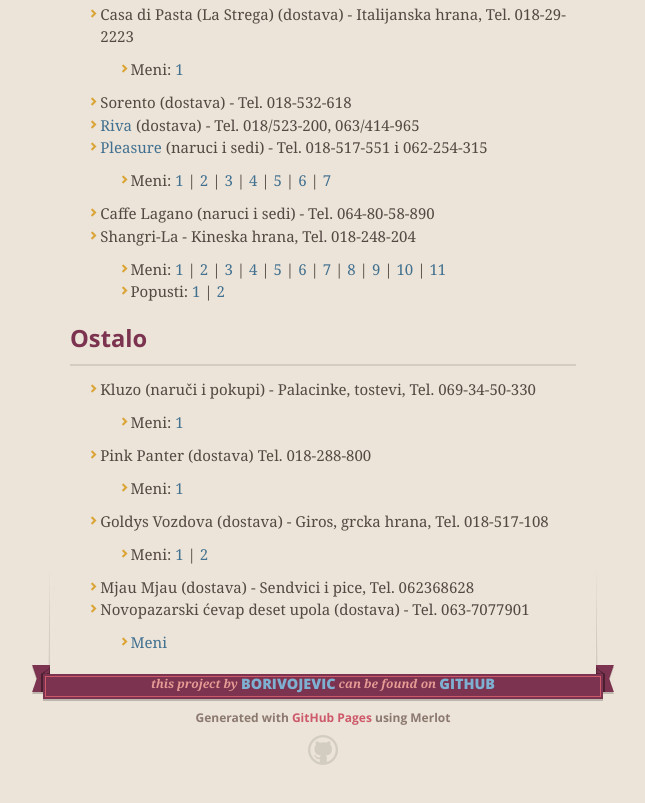
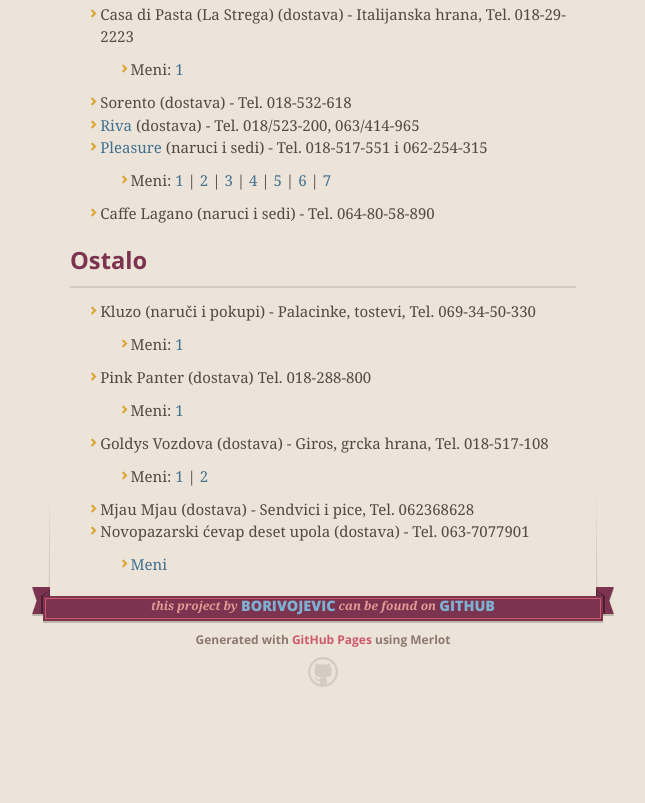
Before and after one commit to borivojevic/restorani-nis, a plain HTML site: page index.html in a window 1280 px wide. Shown: the part 856-1659 px from the top of the page, without its empty margins (317-962 px from the left). After the commit the page ends 1583 px from the top, so only its background shows below. Drawn offline with nearby package versions, Linux system fonts and the light colour scheme.

```diff
--- a/index.html
+++ b/index.html
@@ -140,28 +140,6 @@
 </ul>
 </li>
 <li>Caffe Lagano (naruci i sedi) - Tel. 064-80-58-890</li>
-<li>Shangri-La - Kineska hrana, Tel. 018-248-204
-
-<ul>
-<li>Meni:
-<a href="https://github.com/borivojevic/restorani-nis/raw/master/menu/shangri-la/shangri-la-full-01.jpg" title="Strana 1">1</a> |
-<a href="https://github.com/borivojevic/restorani-nis/raw/master/menu/shangri-la/shangri-la-full-02.jpg" title="Strana 2">2</a> |
-<a href="https://github.com/borivojevic/restorani-nis/raw/master/menu/shangri-la/shangri-la-full-03.jpg" title="Strana 3">3</a> |
-<a href="https://github.com/borivojevic/restorani-nis/raw/master/menu/shangri-la/shangri-la-full-04.jpg" title="Strana 4">4</a> |
-<a href="https://github.com/borivojevic/restorani-nis/raw/master/menu/shangri-la/shangri-la-full-05.jpg" title="Strana 5">5</a> |
-<a href="https://github.com/borivojevic/restorani-nis/raw/master/menu/shangri-la/shangri-la-full-06.jpg" title="Strana 6">6</a> |
-<a href="https://github.com/borivojevic/restorani-nis/raw/master/menu/shangri-la/shangri-la-full-07.jpg" title="Strana 7">7</a> |
-<a href="https://github.com/borivojevic/restorani-nis/raw/master/menu/shangri-la/shangri-la-full-08.jpg" title="Strana 8">8</a> |
-<a href="https://github.com/borivojevic/restorani-nis/raw/master/menu/shangri-la/shangri-la-full-09.jpg" title="Strana 9">9</a> |
-<a href="https://github.com/borivojevic/restorani-nis/raw/master/menu/shangri-la/shangri-la-full-10.jpg" title="Strana 10">10</a> |
-<a href="https://github.com/borivojevic/restorani-nis/raw/master/menu/shangri-la/shangri-la-full-11.jpg" title="Strana 11">11</a>
-</li>
-<li>Popusti:
-<a href="https://raw.github.com/borivojevic/restorani-nis/master/menu/shangri-la/shangri-la-1.jpg" title="Strana 1">1</a> |
-<a href="https://raw.github.com/borivojevic/restorani-nis/master/menu/shangri-la/shangri-la-2.jpg" title="Strana 2">2</a>
-</li>
-</ul>
-</li>
 </ul><h2>
 <a name="ostalo" class="anchor" href="#ostalo"><span class="octicon octicon-link"></span></a>Ostalo</h2>
 
```
Also changed, not shown: params.json (+1 -1 lines).
